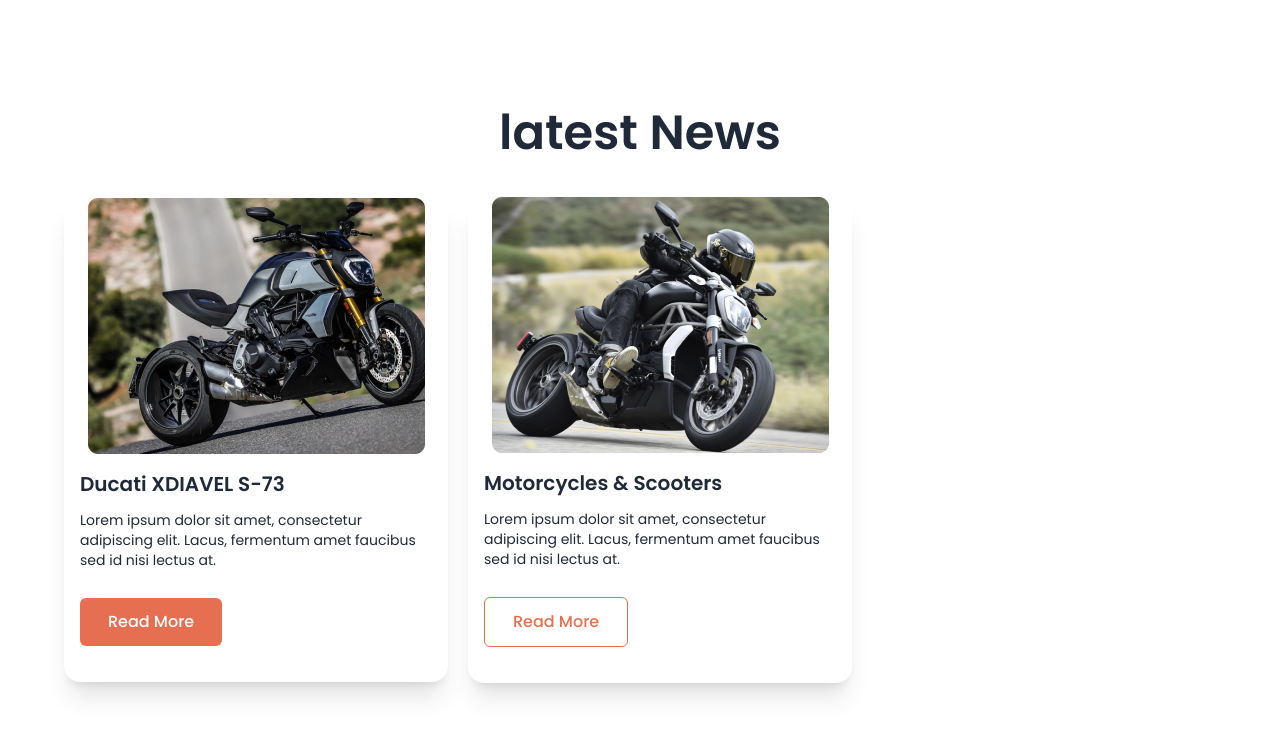
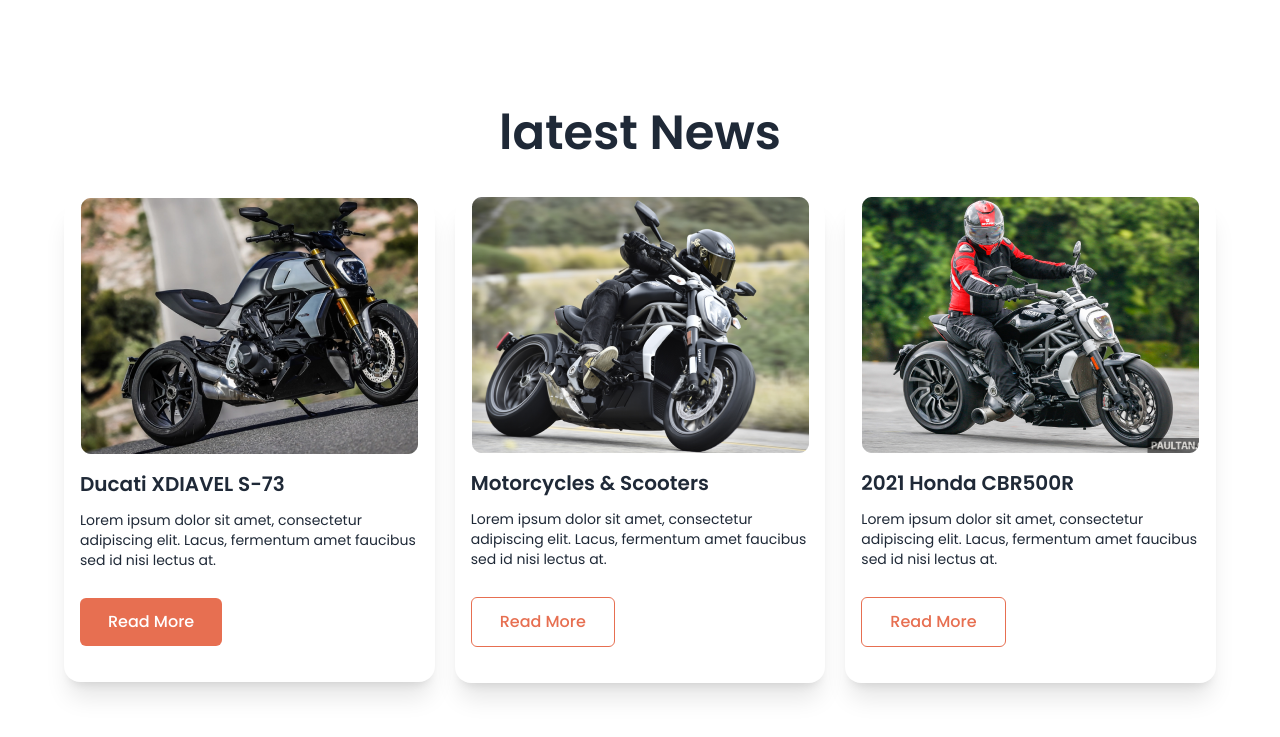
Before and after one commit to MaharobHossain/Biker-zone-website-by-Programming-hero, a plain HTML site: page index.html in a window 1280 px wide. Shown: the part 773-1510 px from the top of the page. Drawn offline with nearby package versions, Linux system fonts and the light colour scheme.

Commit message:
Latest section card 3 complete

```diff
--- a/index.html
+++ b/index.html
@@ -217,7 +217,22 @@
                       </div>
 
 
+                                          <!-- Box card 3 -->
 
+                                          <div class="card card-compact bg-base-100 w-96 shadow-xl">
+                                            <figure>
+                                              <img
+                                                src="images/others/latest3.png"
+                                                alt="2021 Honda CBR500R" />
+                                            </figure>
+                                            <div class="card-body">
+                                              <h2 class="card-title">2021 Honda CBR500R</h2>
+                                              <p>Lorem ipsum dolor sit amet, consectetur adipiscing elit. Lacus, fermentum amet faucibus sed id nisi lectus at.</p>
+                                              <div class="card-actions py-5">
+                                                <button class="md:btn  hover:bg-pink-500 hover:text-white md:py-3 md:px-7 px-6 py-1.5 text-base font-medium rounded-md text-[#E76F51] border">Read More</button>
+                                              </div>
+                                            </div>
+                                          </div>
 
             </div>
 
```
